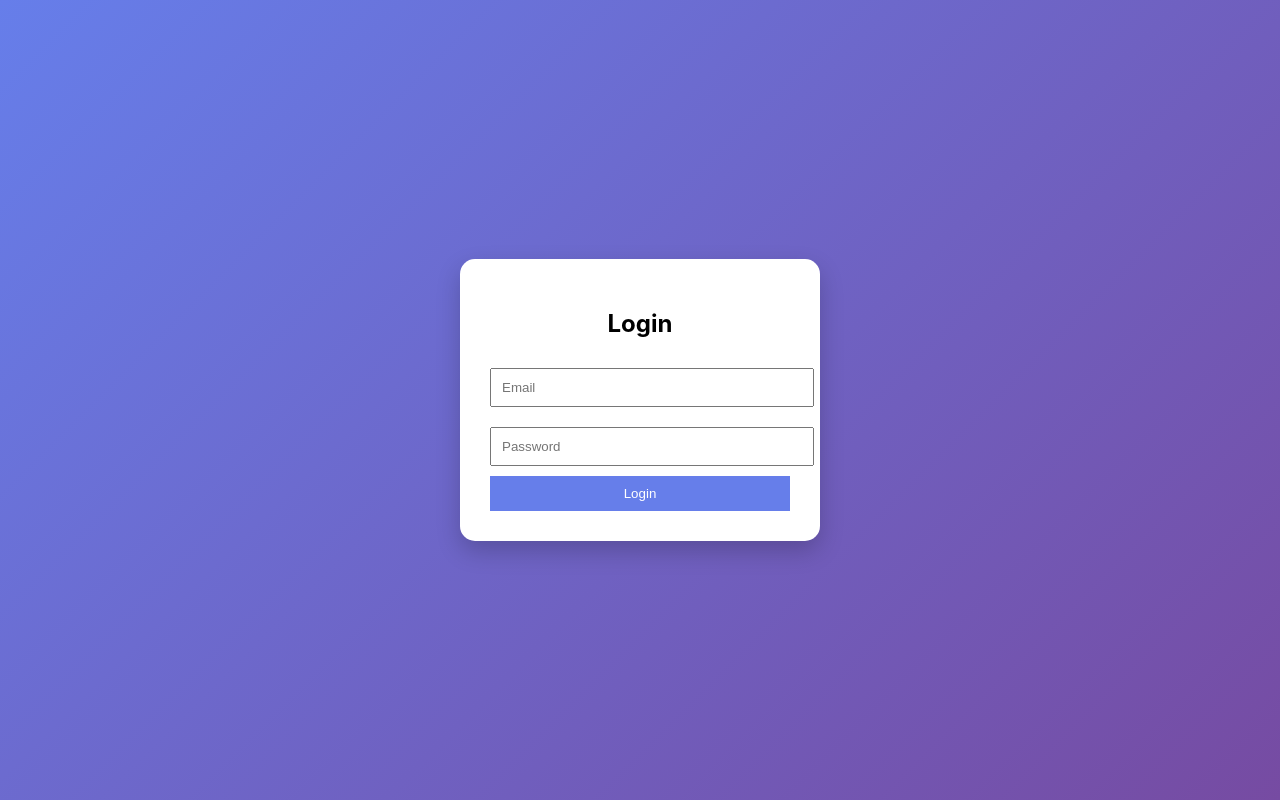
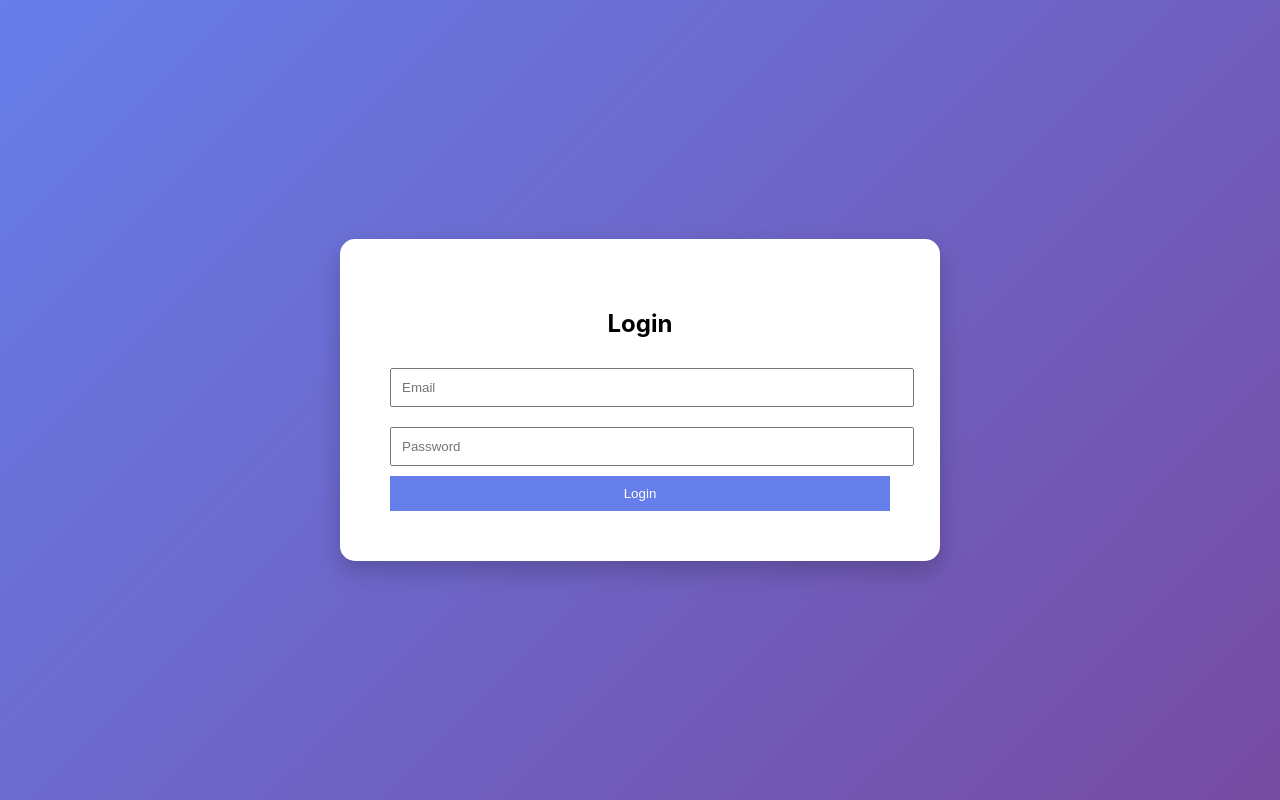
Before and after one commit to Satheesan-R/30-days-react-challenge, a React (Create React App) app: page / in a window 1280 px wide. Built offline with nearby package versions, Linux system fonts and the light colour scheme.

Commit message:
made some change in login ui

```diff
--- a/src/Day2LoginPage/LoginPage.css
+++ b/src/Day2LoginPage/LoginPage.css
@@ -8,8 +8,9 @@
 
 .login-card {
   background: white;
-  padding: 30px;
-  width: 300px;
+  padding: 50px;
+  width: 100%;
+  max-width: 500px;
   border-radius: 15px;
   text-align: center;
   box-shadow: 0 10px 25px rgba(0,0,0,0.2);
```
